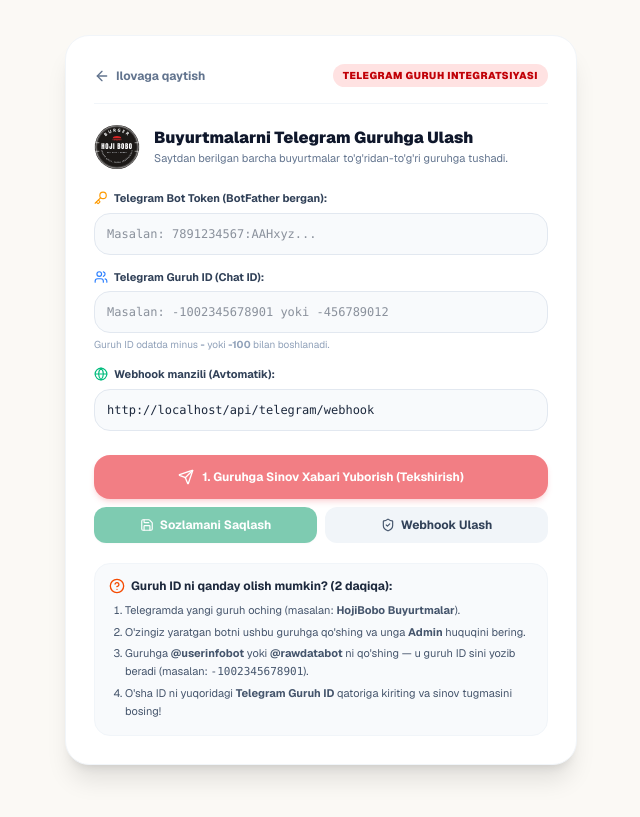
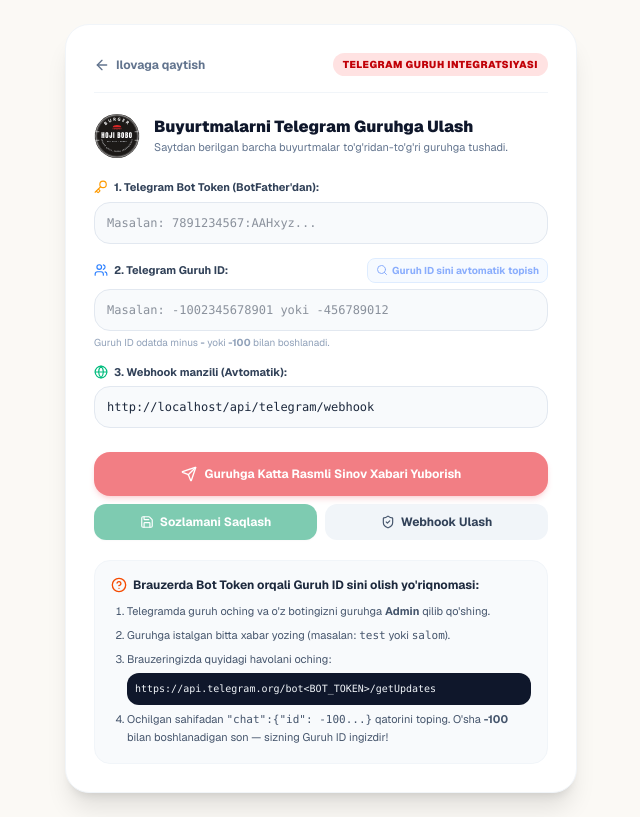
Before and after one commit to iqboljon-0203/hojiboboburger, a Next.js app: page /setup in a window 1280 px wide. Shown: the whole page, without its empty margins (319-959 px from the left). Built offline with nearby package versions, Linux system fonts and the light colour scheme.

Commit message:
feat(setup): add 1-click group ID auto-detector and browser getUpdates guide

```diff
--- a/src/app/api/telegram/setup/route.ts
+++ b/src/app/api/telegram/setup/route.ts
@@ -51,6 +51,60 @@ export async function POST(req: NextRequest) {
       );
       const data = await resp.json();
       return NextResponse.json({ success: true, data });
+    }
+
+    // Action 4: Auto-detect Group IDs via getUpdates
+    if (action === "findGroups") {
+      let resp = await fetch(
+        `https://api.telegram.org/bot${botToken}/getUpdates`
+      );
+      let data = await resp.json();
+
+      // If webhook is active, Telegram blocks getUpdates with code 409
+      if (!data.ok && data.error_code === 409) {
+        // Temporarily clear webhook to read updates
+        await fetch(`https://api.telegram.org/bot${botToken}/deleteWebhook`);
+        resp = await fetch(
+          `https://api.telegram.org/bot${botToken}/getUpdates`
+        );
+        data = await resp.json();
+      }
+
+      if (!data.ok) {
+        return NextResponse.json({
+          success: false,
+          error: data.description || "getUpdates xatoligi",
+        });
+      }
+
+      const groupsMap = new Map<
+        string,
+        { id: number; title: string; type: string }
+      >();
+
+      for (const update of data.result || []) {
+        const msg =
+          update.message || update.channel_post || update.my_chat_member;
+        const chat = msg?.chat;
+        if (
+          chat &&
+          (chat.type === "group" ||
+            chat.type === "supergroup" ||
+            chat.type === "channel")
+        ) {
+          groupsMap.set(String(chat.id), {
+            id: chat.id,
+            title: chat.title || "Guruh",
+            type: chat.type,
+          });
+        }
+      }
+
+      return NextResponse.json({
+        success: true,
+        groups: Array.from(groupsMap.values()),
+        totalUpdates: data.result?.length || 0,
+      });
     }
 
     // Action 2: Set Webhook
--- a/src/app/setup/page.tsx
+++ b/src/app/setup/page.tsx
@@ -14,9 +14,17 @@ import {
   Users,
   Save,
   HelpCircle,
+  Search,
+  ExternalLink,
 } from "lucide-react";
 import { brandConfig } from "@/config/brand";
 import { HojiBoboLogo } from "@/components/HojiBoboLogo";
+
+interface DetectedGroup {
+  id: number;
+  title: string;
+  type: string;
+}
 
 export default function SetupPage() {
   const [botToken, setBotToken] = useState("");
@@ -25,6 +33,7 @@ export default function SetupPage() {
   const [loading, setLoading] = useState(false);
   const [result, setResult] = useState<string | null>(null);
   const [statusType, setStatusType] = useState<"success" | "error" | null>(null);
+  const [detectedGroups, setDetectedGroups] = useState<DetectedGroup[]>([]);
 
   useEffect(() => {
     if (typeof window !== "undefined") {
@@ -32,7 +41,65 @@ export default function SetupPage() {
     }
   }, []);
 
-  // Save Config to .env.local
+  // 1. Auto-detect Group IDs via getUpdates
+  const handleFindGroups = async () => {
+    if (!botToken.trim()) {
+      alert("Avval yuqoridagi maydonga Bot Tokeningizni kiriting!");
+      return;
+    }
+    setLoading(true);
+    setResult(null);
+    setDetectedGroups([]);
+
+    try {
+      const res = await fetch("/api/telegram/setup", {
+        method: "POST",
+        headers: { "Content-Type": "application/json" },
+        body: JSON.stringify({
+          action: "findGroups",
+          botToken: botToken.trim(),
+        }),
+      });
+      const data = await res.json();
+      setLoading(false);
+
+      if (data.success) {
+        if (data.groups && data.groups.length > 0) {
+          setDetectedGroups(data.groups);
+          const firstGroup = data.groups[0];
+          setAdminChatId(String(firstGroup.id));
+          setStatusType("success");
+          setResult(
+            `🎉 Guruh muvaffaqiyatli topildi!\n` +
+            `Guruh nomi: "${firstGroup.title}"\n` +
+            `Guruh ID: ${firstGroup.id}\n\n` +
+            `ID maydonga avtomatik kiritildi. Endi "Sinov Xabari Yuborish" tugmasini bosib tekshirib ko'rishingiz mumkin!`
+          );
+        } else {
+          setStatusType("error");
+          setResult(
+            `ℹ️ Bot hozircha guruhdan yangi xabar olmadi.\n\n` +
+            `Quyidagi 2 qadamni bajaring:\n` +
+            `1. Telegramda botingizni guruhga qo'shing va Admin qiling.\n` +
+            `2. O'sha guruhga istalgan bitta xabar yozing (masalan: "salom" yoki "/start").\n` +
+            `3. Keyin yana ushbu "🔍 Guruh ID sini topish" tugmasini bosing!\n\n` +
+            `Yoki brauzer orqali to'g'ridan-to'g'ri ochib ko'ring:\n` +
+            `https://api.telegram.org/bot${botToken.trim()}/getUpdates`
+          );
+        }
+      } else {
+        setStatusType("error");
+        setResult(`❌ Xatolik: ${data.error}`);
+      }
+    } catch (err: unknown) {
+      setLoading(false);
+      setStatusType("error");
+      const message = err instanceof Error ? err.message : "Tarmoq xatosi";
+      setResult(`❌ Xatolik: ${message}`);
+    }
+  };
+
+  // 2. Save Config to .env.local
   const handleSaveConfig = async () => {
     if (!botToken.trim() || !adminChatId.trim()) {
       alert("Iltimos, Bot Token va Guruh Chat ID sini kiriting!");
@@ -70,7 +137,7 @@ export default function SetupPage() {
     }
   };
 
-  // Test Message to Telegram Group
+  // 3. Test Message to Telegram Group
   const handleSendTestMessage = async () => {
     if (!botToken.trim() || !adminChatId.trim()) {
       alert("Bot Token va Guruh Chat ID sini kiriting!");
@@ -95,7 +162,7 @@ export default function SetupPage() {
       if (data.success && data.data?.ok) {
         setStatusType("success");
         setResult(
-          "🎉 AJOYIB! Test buyurtmasi Telegram guruhiga muvaffaqiyatli bordi!\nEndi mijozlarning barcha buyurtmalari avtomatik guruhga tushadi."
+          "🎉 AJOYIB! Katta rasmli test buyurtmasi Telegram guruhiga muvaffaqiyatli bordi!\nEndi mijozlarning barcha buyurtmalari avtomatik ushbu guruhga tushadi."
         );
       } else {
         setStatusType("error");
@@ -111,7 +178,7 @@ export default function SetupPage() {
     }
   };
 
-  // Set Webhook
+  // 4. Set Webhook
   const handleSetWebhook = async () => {
     if (!botToken.trim()) {
       alert("Iltimos, Bot Tokeningizni kiriting!");
@@ -179,11 +246,11 @@ export default function SetupPage() {
 
         {/* Inputs */}
         <div className="space-y-3.5">
-          {/* Bot Token */}
+          {/* 1. Bot Token */}
           <div>
             <label className="text-[11px] font-bold text-slate-700 flex items-center gap-1.5 mb-1.5">
               <Key className="w-3.5 h-3.5 text-amber-500" />
-              <span>Telegram Bot Token (BotFather bergan):</span>
+              <span>1. Telegram Bot Token (BotFather&apos;dan):</span>
             </label>
             <input
               type="text"
@@ -194,12 +261,26 @@ export default function SetupPage() {
             />
           </div>
 
-          {/* Group Chat ID */}
+          {/* 2. Group Chat ID with Auto Detect Button */}
           <div>
-            <label className="text-[11px] font-bold text-slate-700 flex items-center gap-1.5 mb-1.5">
-              <Users className="w-3.5 h-3.5 text-blue-500" />
-              <span>Telegram Guruh ID (Chat ID):</span>
-            </label>
+            <div className="flex items-center justify-between mb-1.5">
+              <label className="text-[11px] font-bold text-slate-700 flex items-center gap-1.5">
+                <Users className="w-3.5 h-3.5 text-blue-500" />
+                <span>2. Telegram Guruh ID:</span>
+              </label>
+
+              {/* One-click Auto Detect Button */}
+              <button
+                type="button"
+                onClick={handleFindGroups}
+                disabled={loading || !botToken.trim()}
+                className="text-[10px] font-bold text-blue-600 hover:text-blue-700 bg-blue-50 hover:bg-blue-100 px-2 py-1 rounded-lg border border-blue-200 transition-all flex items-center gap-1 cursor-pointer disabled:opacity-50"
+              >
+                <Search className="w-3 h-3" />
+                <span>Guruh ID sini avtomatik topish</span>
+              </button>
+            </div>
+
             <input
               type="text"
               value={adminChatId}
@@ -207,16 +288,41 @@ export default function SetupPage() {
               placeholder="Masalan: -1002345678901 yoki -456789012"
               className="w-full p-3 bg-slate-50 border border-slate-200 rounded-2xl text-xs font-mono text-slate-800 focus:outline-hidden focus:ring-2 focus:ring-red-500/20 focus:border-red-500"
             />
+
+            {/* Detected groups list picker */}
+            {detectedGroups.length > 0 && (
+              <div className="mt-2 p-2 bg-blue-50/70 border border-blue-100 rounded-xl space-y-1">
+                <span className="text-[10px] font-bold text-blue-900 block">
+                  Topilgan guruhlar (tanlash uchun bosing):
+                </span>
+                {detectedGroups.map((g) => (
+                  <button
+                    key={g.id}
+                    type="button"
+                    onClick={() => setAdminChatId(String(g.id))}
+                    className="w-full text-left p-1.5 rounded-lg bg-white border border-blue-200 text-xs flex items-center justify-between hover:bg-blue-100/50 transition-colors"
+                  >
+                    <span className="font-bold text-slate-800">
+                      👥 {g.title}
+                    </span>
+                    <span className="font-mono text-[10px] text-blue-700 bg-blue-50 px-1.5 py-0.5 rounded">
+                      {g.id}
+                    </span>
+                  </button>
+                ))}
+              </div>
+            )}
+
             <p className="text-[10px] text-slate-400 mt-1">
               Guruh ID odatda minus <b>-</b> yoki <b>-100</b> bilan boshlanadi.
             </p>
           </div>
 
-          {/* Webhook URL */}
+          {/* 3. Webhook URL */}
           <div>
             <label className="text-[11px] font-bold text-slate-700 flex items-center gap-1.5 mb-1.5">
               <Globe className="w-3.5 h-3.5 text-emerald-500" />
-              <span>Webhook manzili (Avtomatik):</span>
+              <span>3. Webhook manzili (Avtomatik):</span>
             </label>
             <input
               type="text"
@@ -239,7 +345,7 @@ export default function SetupPage() {
             ) : (
               <Send className="w-4 h-4" />
             )}
-            <span>1. Guruhga Sinov Xabari Yuborish (Tekshirish)</span>
+            <span>Guruhga Katta Rasmli Sinov Xabari Yuborish</span>
           </button>
 
           <div className="grid grid-cols-2 gap-2">
@@ -276,24 +382,30 @@ export default function SetupPage() {
           </div>
         )}
 
-        {/* Step-by-Step Guide for Group ID */}
-        <div className="bg-slate-50 rounded-2xl p-3.5 border border-slate-100 space-y-2">
+        {/* Step-by-Step Guide for Browser getUpdates */}
+        <div className="bg-slate-50 rounded-2xl p-4 border border-slate-100 space-y-2.5">
           <div className="flex items-center gap-1.5 text-xs font-bold text-slate-800">
             <HelpCircle className="w-4 h-4 text-orange-600" />
-            <span>Guruh ID ni qanday olish mumkin? (2 daqiqa):</span>
+            <span>Brauzerda Bot Token orqali Guruh ID sini olish yo&apos;riqnomasi:</span>
           </div>
-          <ol className="text-[11px] text-slate-600 space-y-1 pl-4 list-decimal leading-relaxed">
+          <ol className="text-[11px] text-slate-600 space-y-1.5 pl-4 list-decimal leading-relaxed">
             <li>
-              Telegramda yangi guruh oching (masalan: <b>HojiBobo Buyurtmalar</b>).
+              Telegramda guruh oching va o&apos;z botingizni guruhga <b>Admin</b> qilib qo&apos;shing.
             </li>
             <li>
-              O&apos;zingiz yaratgan botni ushbu guruhga qo&apos;shing va unga <b>Admin</b> huquqini bering.
+              Guruhga istalgan bitta xabar yozing (masalan: <code>test</code> yoki <code>salom</code>).
             </li>
             <li>
-              Guruhga <b>@userinfobot</b> yoki <b>@rawdatabot</b> ni qo&apos;shing — u guruh ID sini yozib beradi (masalan: <code>-1002345678901</code>).
+              Brauzeringizda quyidagi havolani oching:
+              <div className="mt-1 p-2 bg-slate-900 text-slate-100 rounded-xl font-mono text-[10px] break-all select-all">
+                {botToken.trim()
+                  ? `https://api.telegram.org/bot${botToken.trim()}/getUpdates`
+                  : `https://api.telegram.org/bot<BOT_TOKEN>/getUpdates`}
+              </div>
             </li>
             <li>
-              O&apos;sha ID ni yuqoridagi <b>Telegram Guruh ID</b> qatoriga kiriting va sinov tugmasini bosing!
+              Ochilgan sahifadan <code>&quot;chat&quot;:&#123;&quot;id&quot;: -100...&#125;</code> qatorini toping.
+              O&apos;sha <b>-100</b> bilan boshlanadigan son — sizning Guruh ID ingizdir!
             </li>
           </ol>
         </div>
```
